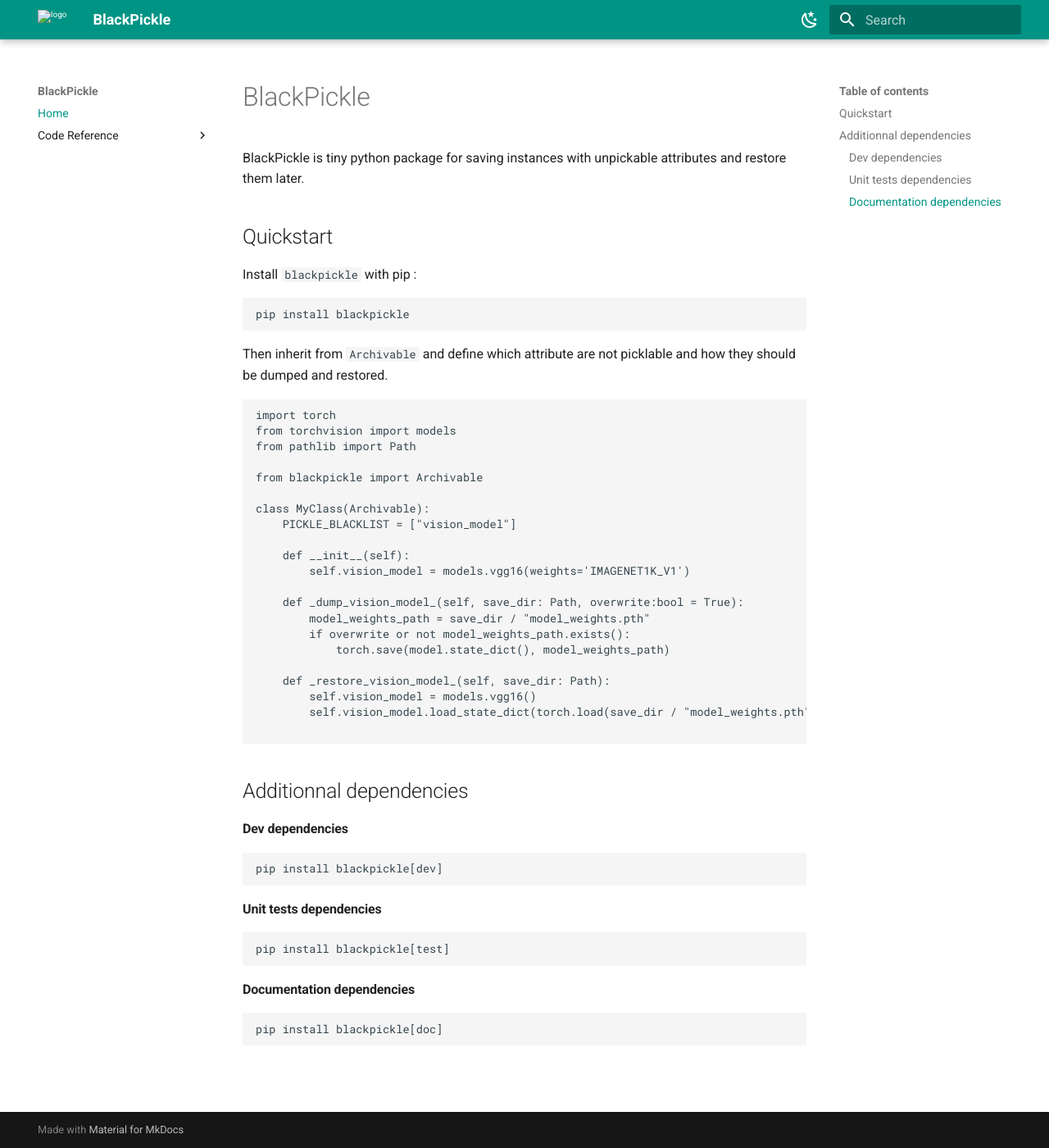
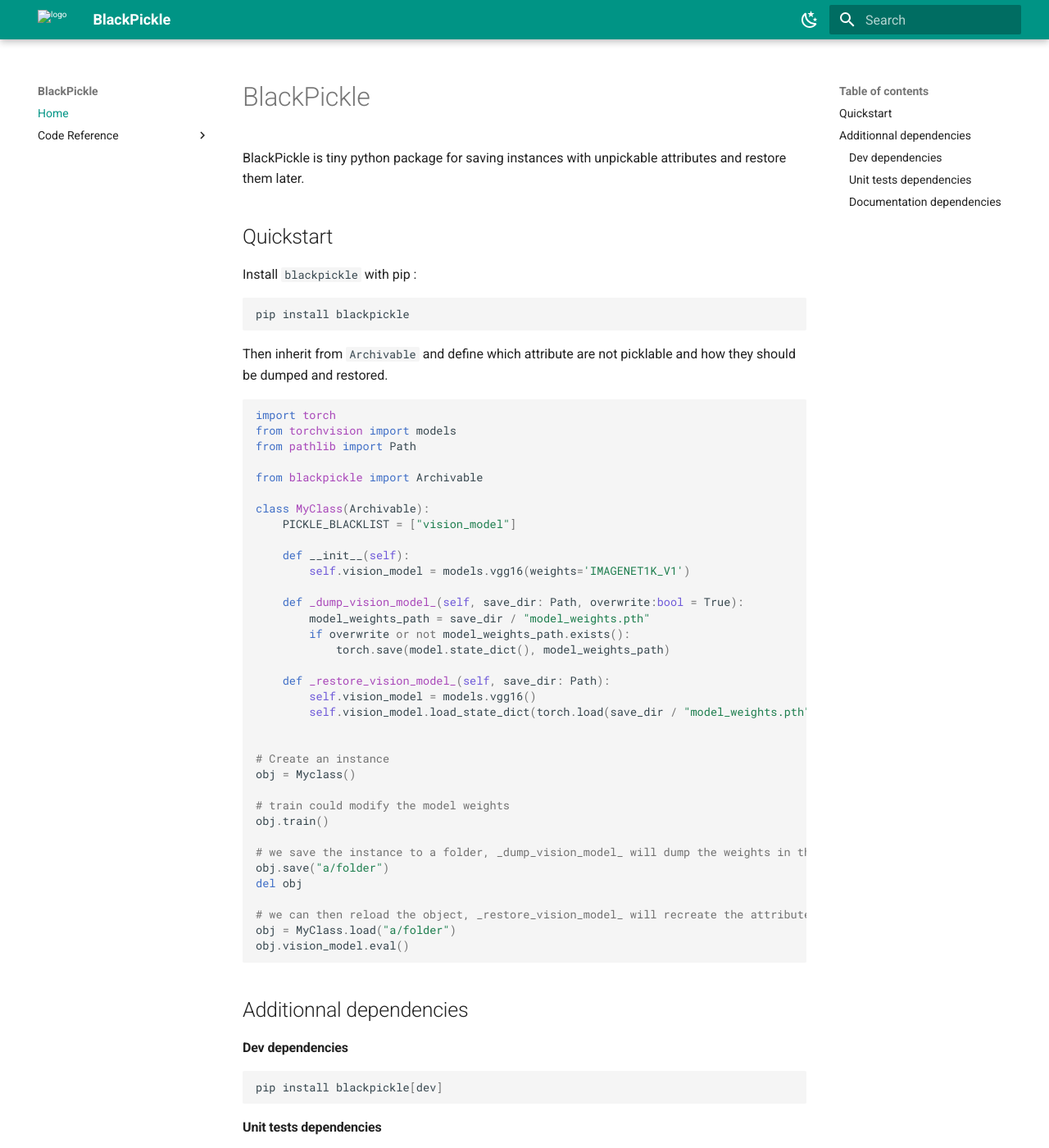
Before and after one commit to h4c5/vipickle, an MkDocs documentation site: the page built from docs/index.md, in a window 1280 px wide and 1400 px high. Shown: the whole window at 82% size. Built offline with MkDocs 1.6.1 and Material for MkDocs 9.7.7, drawn with Linux system fonts in a browser that asks for light colours; some of the changed text lies outside the part shown.

Commit message:
doc: complete example

````diff
--- a/docs/index.md
+++ b/docs/index.md
@@ -33,6 +33,20 @@
         self.vision_model = models.vgg16()
         self.vision_model.load_state_dict(torch.load(save_dir / "model_weights.pth"))
 
+
+# Create an instance
+obj = Myclass()
+
+# train could modify the model weights
+obj.train()
+
+# we save the instance to a folder, _dump_vision_model_ will dump the weights in the folder
+obj.save("a/folder")
+del obj
+
+# we can then reload the object, _restore_vision_model_ will recreate the attribute vision_model and load the weights
+obj = MyClass.load("a/folder")
+obj.vision_model.eval()
 ```
 
 ## Additionnal dependencies
--- a/mkdocs.yml
+++ b/mkdocs.yml
@@ -26,8 +26,17 @@
   - search
   - gen-files:
       scripts:
-      - docs/gen_ref_pages.py
+        - docs/gen_ref_pages.py
   - literate-nav:
       nav_file: SUMMARY.md
   - section-index
   - mkdocstrings
+
+markdown_extensions:
+  - pymdownx.highlight:
+      anchor_linenums: true
+      line_spans: __span
+      pygments_lang_class: true
+  - pymdownx.inlinehilite
+  - pymdownx.snippets
+  - pymdownx.superfences
````
Also changed, not shown: README.md (+14 -0 lines).
